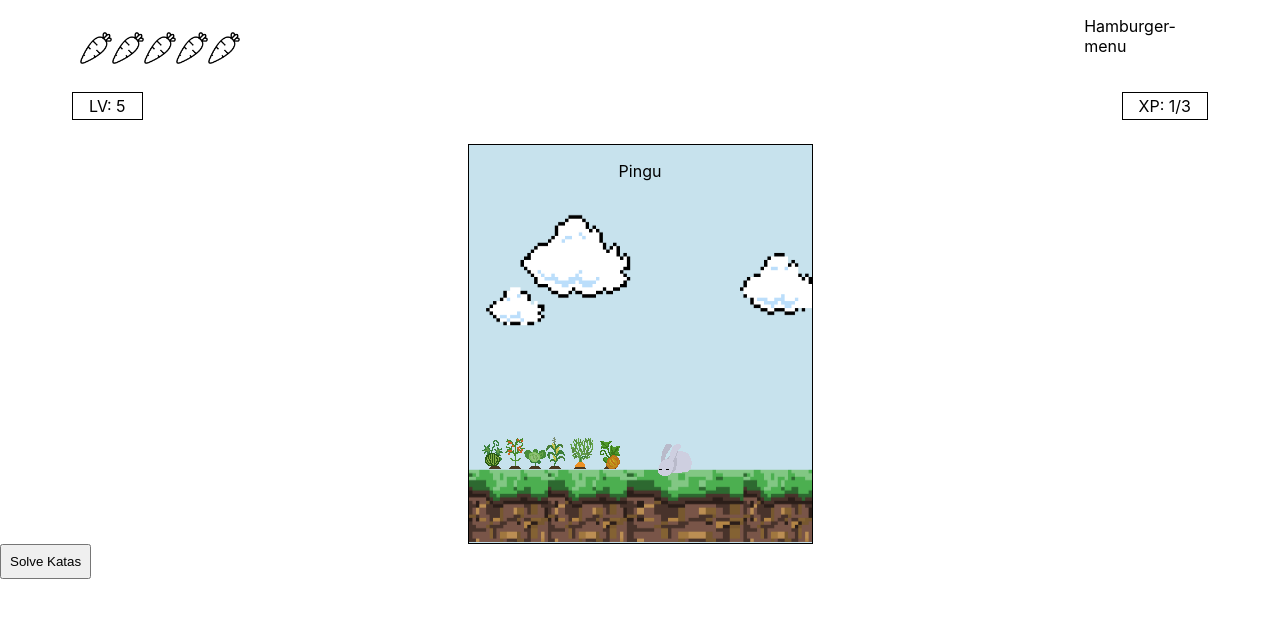
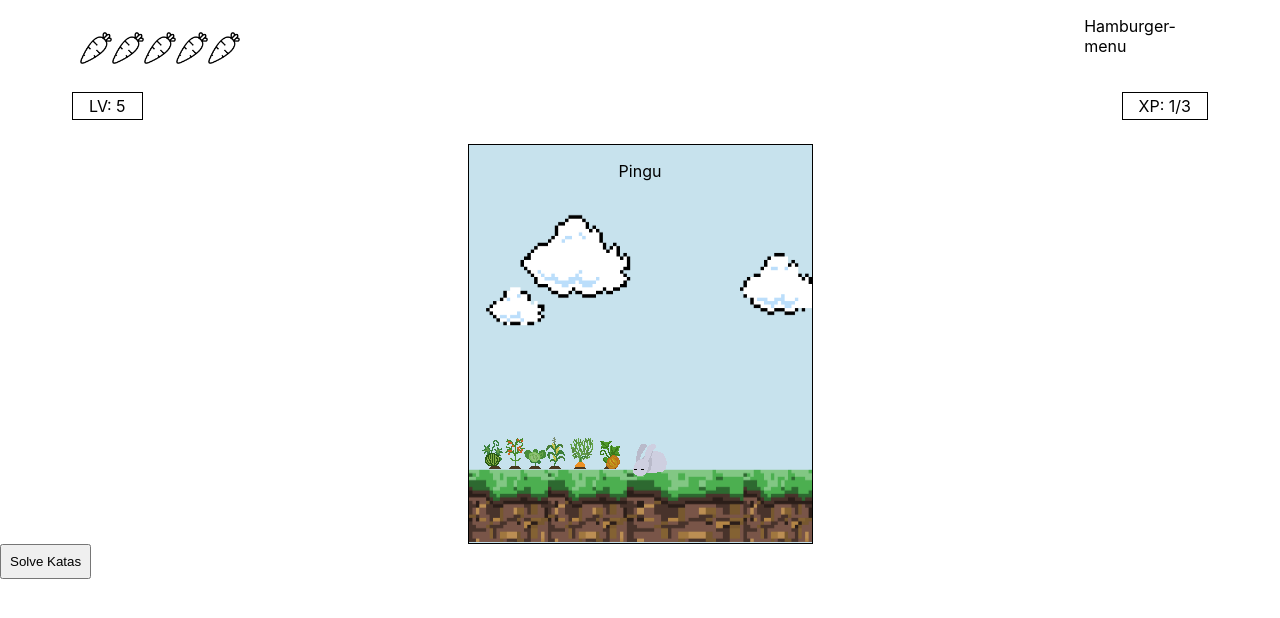
Before and after one commit to nathaliegogoll/garden-js, a React (Create React App) app in the folder client/: page / in a window 1280 px wide. Shown: the top 618 px of the page. Built offline with nearby package versions, Linux system fonts and the light colour scheme.

Commit message:
modify bunny position

```diff
--- a/client/src/App.css
+++ b/client/src/App.css
@@ -138,7 +138,7 @@
 .garden--level0 {
   position: absolute;
   top: 260px;
-  left: 175px;
+  left: 150px;
   width: 55px;
   height: 74px;
   -webkit-animation: rabbitmovesX 1.5s steps(4) infinite, rabbitmovesY 9s steps(6) infinite;
--- a/client/src/css/sprites/_sprites.scss
+++ b/client/src/css/sprites/_sprites.scss
@@ -8,7 +8,7 @@
 .garden--level0 {
   position: absolute;
   top: 260px;
-  left: 175px;
+  left: 150px;
   width: 55px;
   height: 74px;
   animation: rabbitmovesX 1.5s steps(4) infinite,
```
